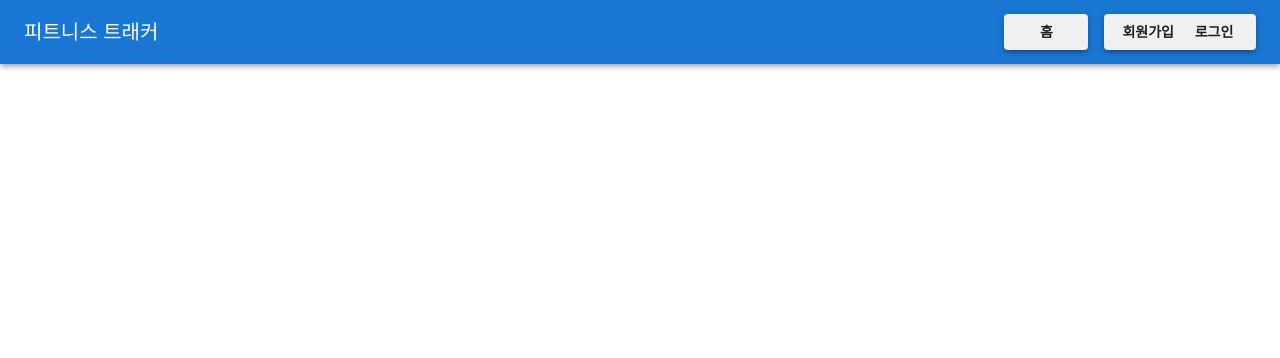
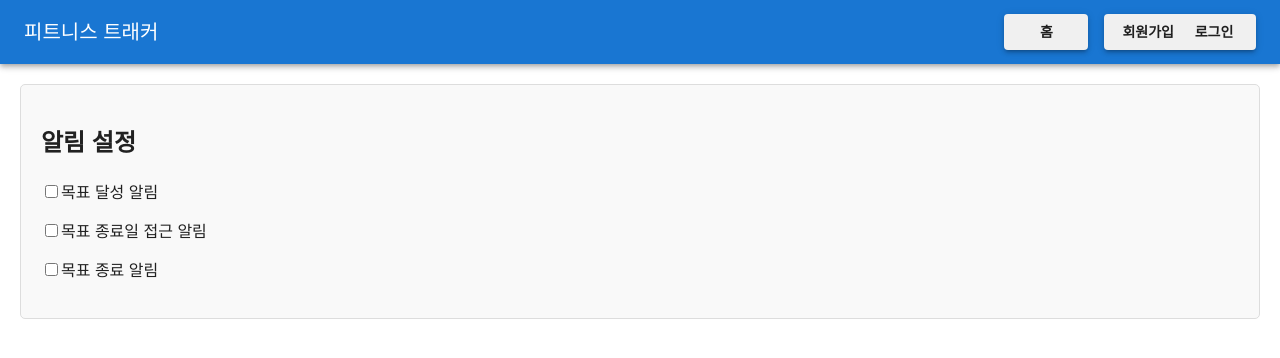
Before and after one commit to SinMinu/fitness-tracker-frontend, a React (Create React App) app: page /notification-settings in a window 1280 px wide. Before the commit this address had no page. Shown: the top 358 px of the page. Built offline with nearby package versions, Linux system fonts and the light colour scheme.

Commit message:
- 알람설정 페이지 추가

```diff
--- a/package.json
+++ b/package.json
@@ -7,6 +7,7 @@
     "@emotion/styled": "^11.13.0",
     "@mui/icons-material": "^6.1.5",
     "@mui/material": "^6.1.5",
+    "@stomp/stompjs": "^7.0.0",
     "@testing-library/jest-dom": "^5.17.0",
     "@testing-library/react": "^13.4.0",
     "@testing-library/user-event": "^13.5.0",
@@ -19,6 +20,7 @@
     "react-router-dom": "^6.27.0",
     "react-scripts": "5.0.1",
     "react-share": "^5.1.0",
+    "sockjs-client": "^1.6.1",
     "web-vitals": "^2.1.4"
   },
   "scripts": {
--- a/src/App.js
+++ b/src/App.js
@@ -20,6 +20,7 @@ import ExerciseRecommendations from './components/ExerciseRecommendations';
 import theme from './createTheme';
 import { ThemeProvider } from "@mui/material/styles";
 import CssBaseline from "@mui/material/CssBaseline";
+import NotificationSettings from './components/NotificationSettings';
 
 function App() {
     return (
@@ -44,6 +45,7 @@ function App() {
                         <Route path="/notifications" element={<Notification />} />
                         <Route path="/profile" element={<Profile />} />
                         <Route path="/calendar" element={<CalendarPage />} />
+                        <Route path="/notification-settings" element={<NotificationSettings />} />
                     </Routes>
                 </Router>
             </AuthProvider>
--- a/src/components/Navbar.js
+++ b/src/components/Navbar.js
@@ -14,6 +14,8 @@ import NotificationsIcon from '@mui/icons-material/Notifications';
 import AccountCircle from '@mui/icons-material/AccountCircle';
 import Box from '@mui/material/Box';
 import Paper from '@mui/material/Paper';
+import SockJS from 'sockjs-client';
+import { Stomp } from '@stomp/stompjs';
 
 function Navbar() {
     const { isAuthenticated, logout, user, jwtToken } = useContext(AuthContext);
@@ -22,23 +24,28 @@ function Navbar() {
     const [anchorEl, setAnchorEl] = useState(null);
 
     useEffect(() => {
-        const fetchNotifications = async () => {
-            if (isAuthenticated && user && jwtToken) {
-                try {
-                    const response = await axios.get(`http://localhost:8080/api/notifications/user/${user.id}`, {
-                        headers: {
-                            Authorization: `Bearer ${jwtToken}`,
-                        },
-                    });
-                    setNotifications(response.data);
-                } catch (error) {
-                    console.error('Failed to fetch notifications:', error);
-                }
+        if (!user || !user.id) return;
+
+        const socket = new SockJS('http://localhost:8080/ws');
+        const stompClient = Stomp.over(socket);
+
+        stompClient.connect({}, () => {
+            console.log("Connected to WebSocket");
+
+            stompClient.subscribe(`/topic/notifications/${user.id}`, (message) => {
+                const newNotification = JSON.parse(message.body);
+                setNotifications((prevNotifications) => [newNotification, ...prevNotifications]);
+            });
+        });
+
+        return () => {
+            if (stompClient.connected) {
+                stompClient.disconnect(() => {
+                    console.log("Disconnected from WebSocket");
+                });
             }
         };
-
-        fetchNotifications();
-    }, [isAuthenticated, user, jwtToken]);
+    }, [user?.id]);
 
     const handleLogout = () => {
         logout();
@@ -79,7 +86,6 @@ function Navbar() {
                         피트니스 트래커
                     </Typography>
                     <Box sx={{ display: 'flex', gap: 2 }}>
-                        {/* 그룹 1: 일반 */}
                         <Paper elevation={3} sx={{ padding: '0 10px', backgroundColor: '#f0f0f0' }}>
                             <Button color="inherit" component={Link} to="/">홈</Button>
                         </Paper>
@@ -91,26 +97,23 @@ function Navbar() {
                             </Paper>
                         ) : (
                             <>
-                                {/* 그룹 2: 운동 관련 */}
                                 <Paper elevation={3} sx={{ padding: '0 10px', backgroundColor: '#e0f7fa' }}>
                                     <Button color="inherit" component={Link} to="/add-exercise">운동 추가</Button>
                                     <Button color="inherit" component={Link} to="/exercise-records">운동 기록</Button>
-                                    <Button color="inherit" component={Link} to="/exercise-chart">운동 기록 차트</Button> {/* 차트 추가 */}
+                                    <Button color="inherit" component={Link} to="/exercise-chart">운동 기록 차트</Button>
                                     <Button color="inherit" component={Link} to="/recommendations">추천 운동</Button>
                                 </Paper>
 
-                                {/* 그룹 3: 목표 관련 */}
                                 <Paper elevation={3} sx={{ padding: '0 10px', backgroundColor: '#ffe0b2' }}>
                                     <Button color="inherit" component={Link} to="/add-goal">목표 추가</Button>
                                     <Button color="inherit" component={Link} to="/goal-records">목표 기록</Button>
-                                    {/*<Button color="inherit" component={Link} to="/goal-progress">목표 진행 상황</Button>*/}
                                 </Paper>
 
-                                {/* 그룹 4: 프로필 및 알림 */}
                                 <Paper elevation={3} sx={{ padding: '0 10px', backgroundColor: '#f3e5f5' }}>
                                     <Button color="inherit" component={Link} to="/profile">프로필</Button>
+                                    <Button color="inherit" component={Link} to="/notification-settings">알림 설정</Button> {/* 알림 설정 페이지 추가 */}
                                     <IconButton color="inherit" onClick={handleMenuOpen}>
-                                        <Badge badgeContent={notifications.length} color="secondary">
+                                        <Badge badgeContent={notifications.filter(n => !n.isRead).length} color="secondary">
                                             <NotificationsIcon />
                                         </Badge>
                                     </IconButton>
--- /dev/null
+++ b/src/components/NotificationSettings.js
@@ -0,0 +1,96 @@
+import React, { useState, useEffect, useContext } from 'react';
+import axios from 'axios';
+import { AuthContext } from '../context/AuthContext';
+import '../styles.css';
+
+function NotificationSettings() {
+    const { user, jwtToken } = useContext(AuthContext);
+    const [settings, setSettings] = useState({
+        GOAL_ACHIEVEMENT: false,
+        APPROACHING_GOAL_END: false,
+        GOAL_END: false,
+    });
+
+    useEffect(() => {
+        const fetchSettings = async () => {
+            if (!jwtToken) {
+                console.error("JWT 토큰이 없습니다.");
+                return;
+            }
+            console.log("사용 중인 JWT 토큰:", jwtToken);
+            try {
+                const response = await axios.get(`http://localhost:8080/api/notification-settings/${user.id}`, {
+                    headers: {
+                        Authorization: `Bearer ${jwtToken}`,
+                    },
+                });
+                console.log("Fetched settings:", response.data); // 가져온 설정 확인
+                setSettings(response.data);
+            } catch (error) {
+                console.error("Failed to fetch notification settings", error);
+                alert("알림 설정을 가져오는 중 문제가 발생했습니다.");
+            }
+        };
+
+        if (user && jwtToken) {
+            fetchSettings();
+        }
+    }, [user, jwtToken]);
+
+    const handleSettingChange = async (type) => {
+        try {
+            const updatedSettings = {
+                ...settings,
+                [type]: !settings[type],
+            };
+            await axios.put(`http://localhost:8080/api/notification-settings/${user.id}`, updatedSettings, {
+                headers: {
+                    Authorization: `Bearer ${jwtToken}`,
+                },
+            });
+            setSettings(updatedSettings);
+            console.log("Updated settings:", updatedSettings); // 업데이트 확인
+        } catch (error) {
+            console.error('Failed to update notification settings', error);
+            alert('알림 설정을 업데이트하는 중 문제가 발생했습니다.');
+        }
+    };
+
+    return (
+        <div className="notification-settings-container">
+            <h2>알림 설정</h2>
+            <div className="notification-settings-item">
+                <label>
+                    <input
+                        type="checkbox"
+                        checked={settings.GOAL_ACHIEVEMENT}
+                        onChange={() => handleSettingChange('GOAL_ACHIEVEMENT')}
+                    />
+                    목표 달성 알림
+                </label>
+            </div>
+            <div className="notification-settings-item">
+                <label>
+                    <input
+                        type="checkbox"
+                        checked={settings.APPROACHING_GOAL_END}
+                        onChange={() => handleSettingChange('APPROACHING_GOAL_END')}
+                    />
+                    목표 종료일 접근 알림
+                </label>
+            </div>
+            <div className="notification-settings-item">
+                <label>
+                    <input
+                        type="checkbox"
+                        checked={settings.GOAL_END}
+                        onChange={() => handleSettingChange('GOAL_END')}
+                    />
+                    목표 종료 알림
+                </label>
+            </div>
+        </div>
+    );
+}
+
+export default NotificationSettings;
--- a/src/styles.css
+++ b/src/styles.css
@@ -825,3 +825,19 @@
 /*    -ms-overflow-style: none;  !* IE 및 Edge에서 스크롤바 숨기기 *!*/
 /*    scrollbar-width: none;     !* Firefox에서 스크롤바 숨기기 *!*/
 /*}*/
+
+.notification-settings-container {
+    margin: 20px;
+    padding: 20px;
+    border: 1px solid #ddd;
+    border-radius: 5px;
+    background-color: #f9f9f9;
+}
+
+.notification-settings-item {
+    margin-bottom: 15px;
+}
+
+.notification-settings-item label {
+    font-size: 16px;
+}
```
Also changed, not shown: 1 other file (tests, documents, lock files or other folders).
